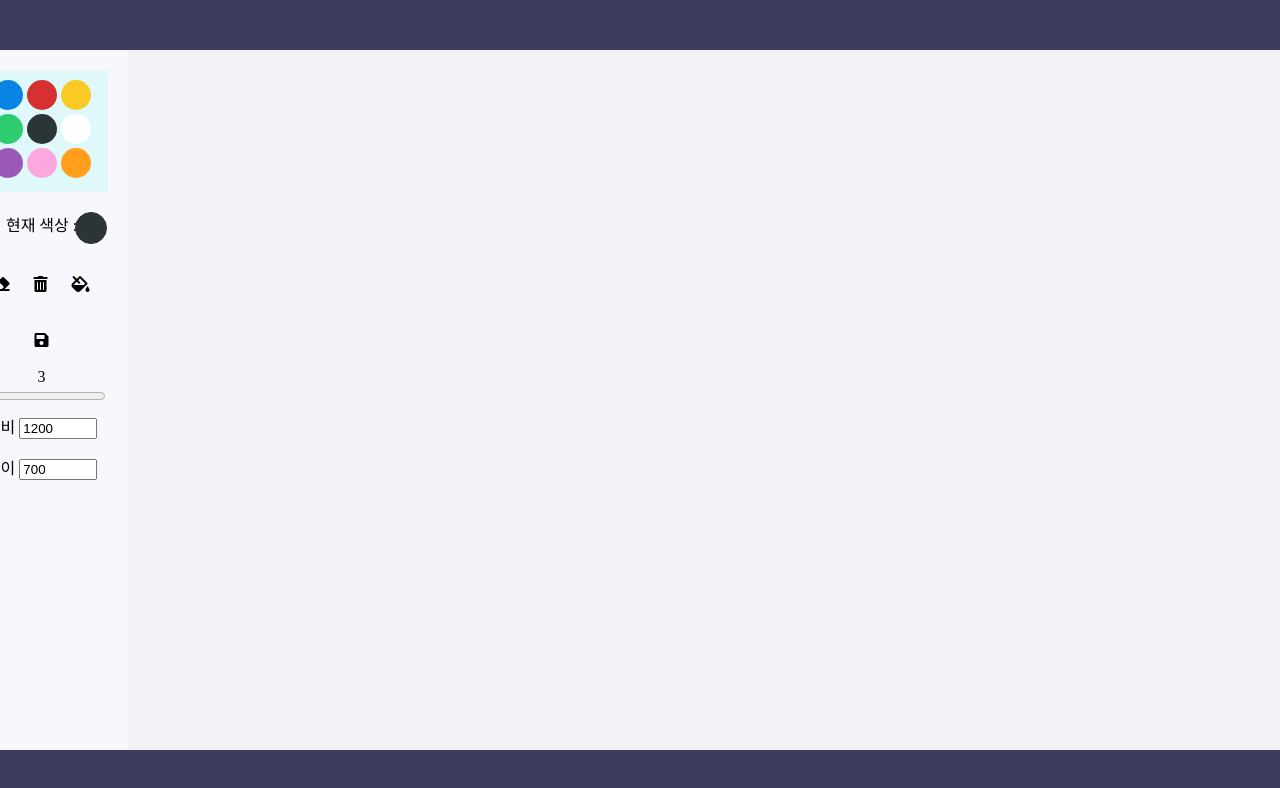
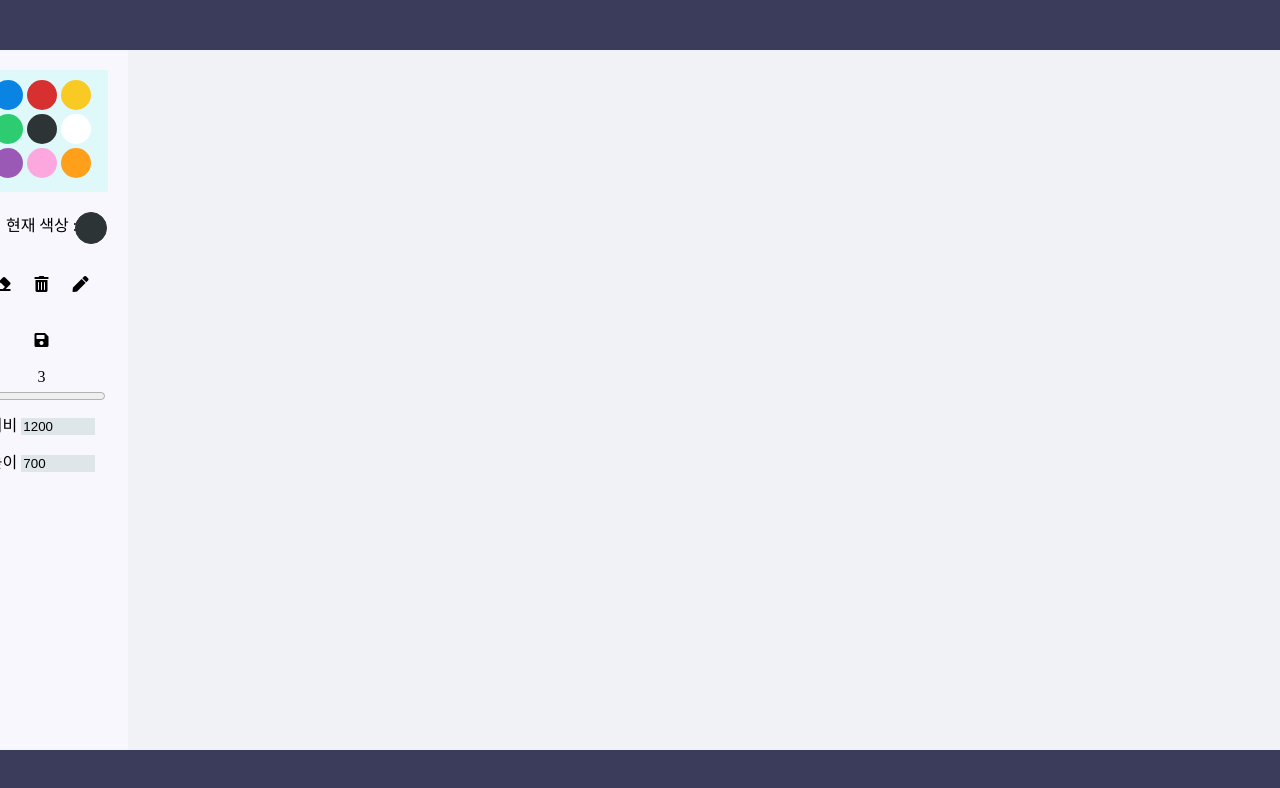
Before and after one commit to chanwoo00106/Paintjs, a plain HTML site: page index.html in a window 1280 px wide. Both pictures are taken after a click on the icon 80 px from the left and 284 px from the top of the page. Shown: the top 788 px of the page. Drawn offline with Linux system fonts and the light colour scheme.

Commit message:
진짜 끝

```diff
--- a/index.html
+++ b/index.html
@@ -27,13 +27,14 @@
             <i class="fas fa-eraser"></i>
             <i class="fas fa-trash-alt"></i>
             <i class="fas fa-fill-drip"></i>
+            <i class="fas fa-pen" style="display: none;"></i>
             <i class="fas fa-save"></i><br>
             <span class="size"></span>
             <input type="range" class="inputSize" min="3" max="15" value="3"><br>
             <label>너비</label>
-            <input class="Numinput wid" type="number" value="1200" min="100"><br>
+            <input class="Numinput wid" type="number" value="1200" min="100" max="1200"><br>
             <label>높이</label>
-            <input class="Numinput hei" type="number" value="700" min="470">
+            <input class="Numinput hei" type="number" value="700" min="470" max="700">
         </div>
         <canvas class="canvas"></canvas>
     </section>
--- a/script.js
+++ b/script.js
@@ -9,8 +9,13 @@ const canvas = document.querySelector(".canvas"),
     save = document.querySelector(".fa-save"),
     size = document.querySelector(".size"),
     width = document.querySelector(".wid"),
-    height = document.querySelector(".hei");
+    height = document.querySelector(".hei"),
+    pen = document.querySelector(".fa-pen");
 
+
+let color = "";
+
+let filling = false;
 
 canvas.addEventListener('mousemove', e => {
     let x = e.offsetX;
@@ -35,8 +40,22 @@ Array.from(colors).forEach(color => color.addEventListener("click", chageColor))
 
 //한 색으로 채우기
 paint.addEventListener("click", () => {
-    cvs.fillStyle  = color;
-    cvs.fillRect(0,0,canvas.width,canvas.height);
+    filling = !filling;
+
+    pen.style.display = "inline";
+    paint.style.display = "none";
+});
+pen.addEventListener("click", () => {
+    filling = !filling;
+    pen.style.display = "none";
+    paint.style.display = "inline";
+});
+
+canvas.addEventListener("mousedown", () => {
+    if (filling) {
+        cvs.fillStyle  = color;
+        cvs.fillRect(0,0,canvas.width,canvas.height);
+    }
 });
 
 // 모든 그림 지우기
@@ -79,7 +98,7 @@ function init(){
     cvs.lineWidth = inputSize.value;
     cvs.strokeStyle = "#2d3436";
     size.innerText = 3;
-    let color = "";
+
 
     canvas.style.width = 1200;
     canvas.style.height = 700;
--- a/style.css
+++ b/style.css
@@ -44,10 +44,11 @@ li:hover {
     height: 35px;
 }
 
-
 .Numinput{
     margin: 10px 0;
     width: 70px;
+    border: 0;
+    background-color: #dfe6e9;
 }
 
 .canvas {
```
